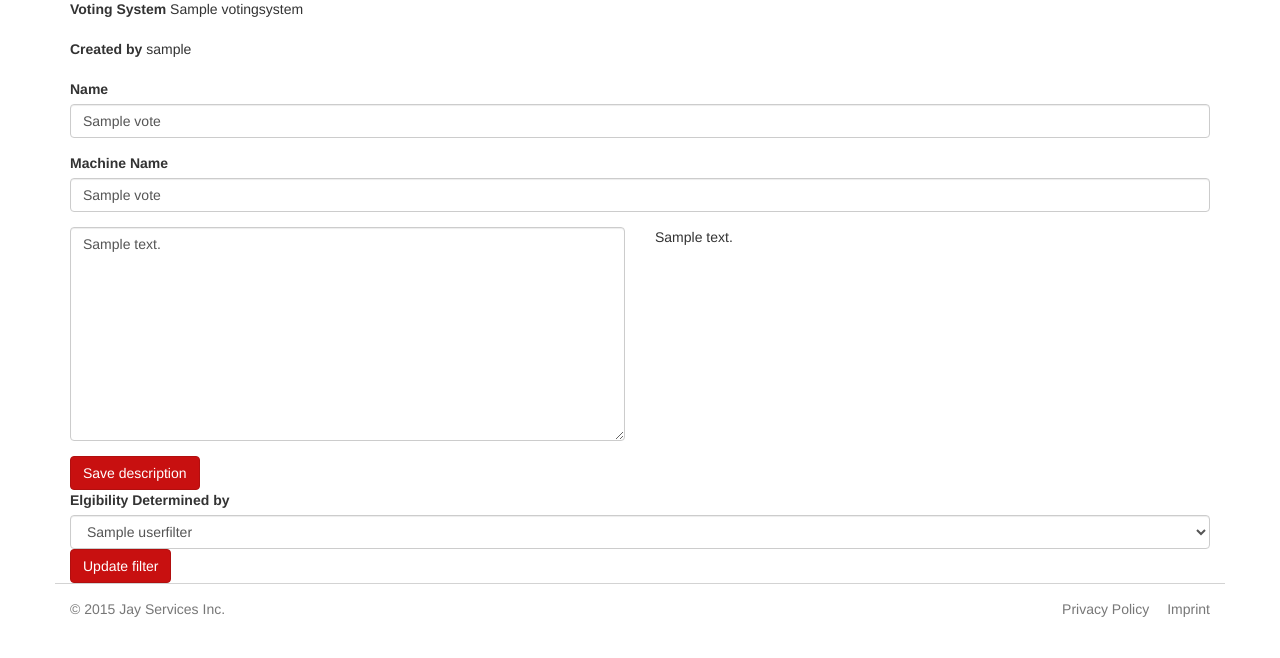
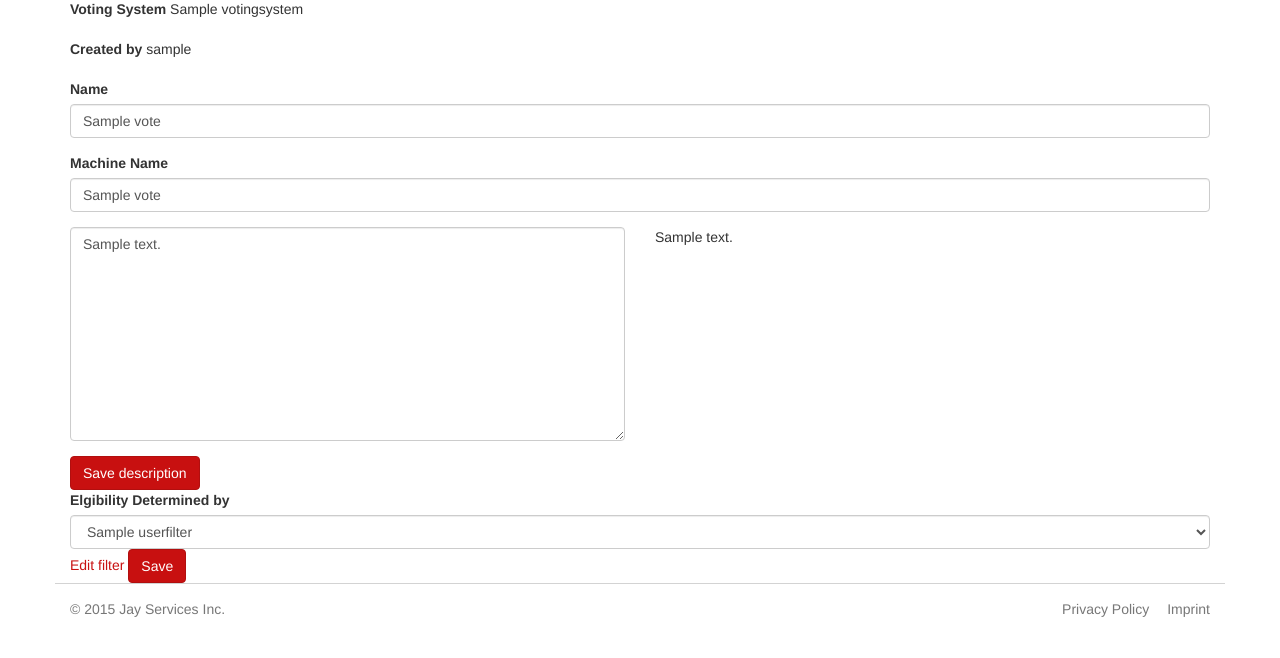
Before and after one commit to tkw1536/jay, a Django app: template templates/vote/vote_edit.html in a window 1280 px wide. Shown: the part 142-800 px from the top of the page. Run offline with Django 3.2, Linux system fonts and the light colour scheme; tables that the repository leaves empty hold one stand-in row (values such as "Sample post"); the template is opened without the code that fills it: values that come from a table or form of the project are taken from there, most other values are stand-ins (such as "Sample title", 1, 10 or a date in 2020); parts of the project's set-up code (start-up, migrations or seed data) failed here and were passed over; some libraries are stand-ins or nearby versions.

Commit message:
Add an edit filter button

```diff
--- a/templates/vote/vote_edit.html
+++ b/templates/vote/vote_edit.html
@@ -83,7 +83,8 @@
     </div>
     <div class="row">
       <div class="col-sm-12">
-          <button type="submit" class="btn btn-primary" {% if vote_readonly %} disabled="disabled" {% endif %}>Update filter</button>
+          <a clas="btn btn-default" target="_blank" href="{% url 'filters:edit' filter_id=vote.filter.id %}">Edit filter</a>
+          <button type="submit" class="btn btn-primary" {% if vote_readonly %} disabled="disabled" {% endif %}>Save</button>
       </div>
     </div>
   </form>
```
